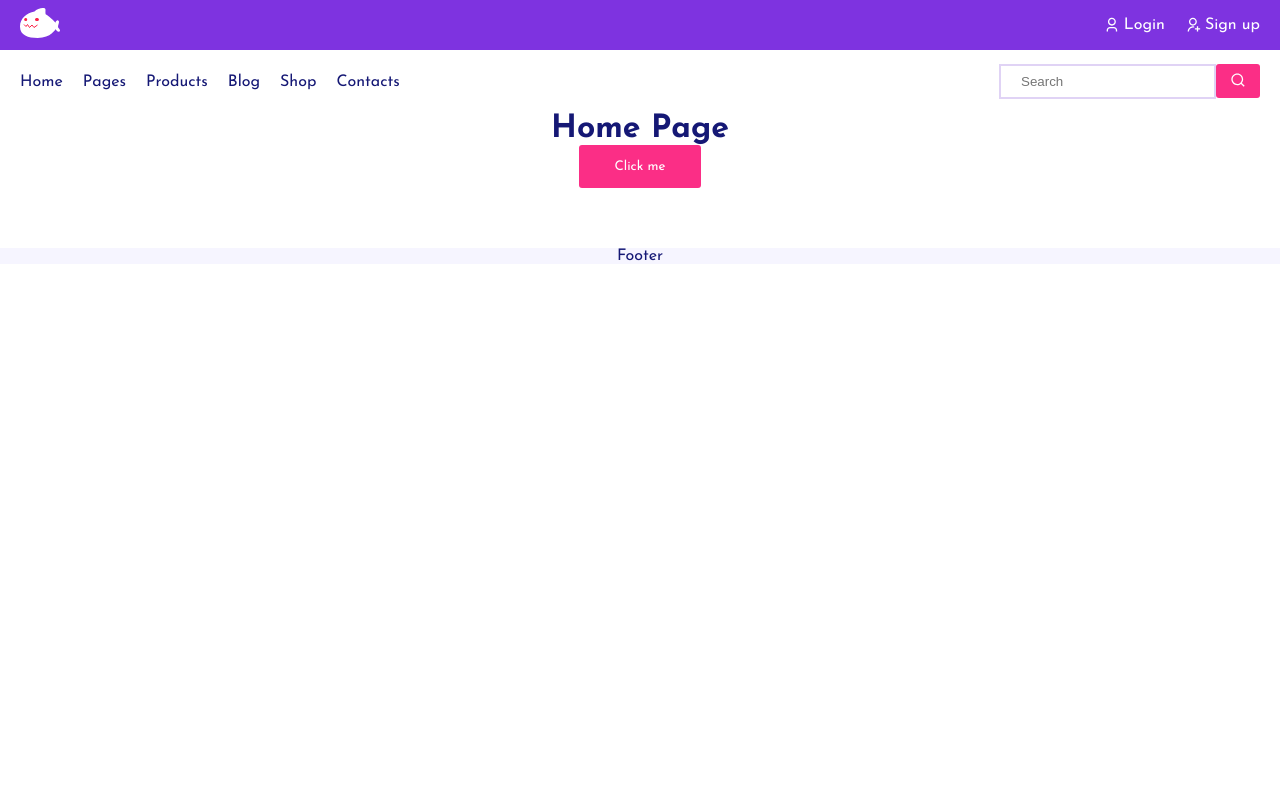
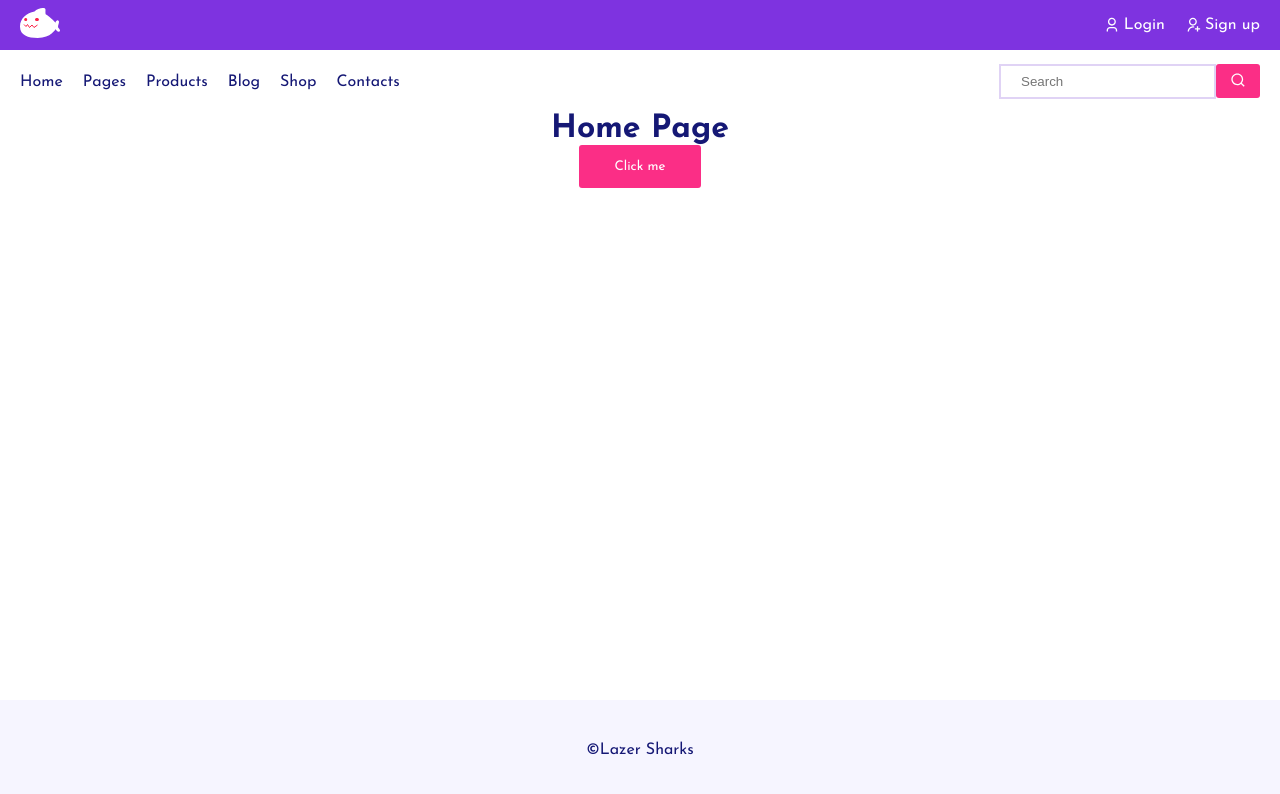
Before and after one commit to dianakhnizova/eCommerce, a React (Vite) app: page / in a window 1280 px wide. Shown: the top 794 px of the page. Built offline with nearby package versions, Linux system fonts and the light colour scheme; no server answers; what i18n-iso-countries would draw is missing.

Commit message:
feat: add footer to project

```diff
--- /dev/null
+++ b/src/components/footer/footer.module.css
@@ -0,0 +1,8 @@
+.footer {
+  flex-shrink: 0;
+  display: flex;
+  height: 100px;
+  align-items: center;
+  justify-content: center;
+  background-color: var(--clr-bg-2);
+}
--- a/src/components/footer/footer.tsx
+++ b/src/components/footer/footer.tsx
@@ -1,3 +1,9 @@
+import styles from './footer.module.css';
+
 export const Footer = () => {
-  return <p>Footer</p>;
+  return (
+    <footer className={styles.footer}>
+      <p>©Lazer Sharks</p>
+    </footer>
+  );
 };
--- a/src/components/header/bottom-header/bottom-header.module.css
+++ b/src/components/header/bottom-header/bottom-header.module.css
@@ -3,7 +3,6 @@
 	flex-direction: row;
 	justify-content: space-between;
 	width: 1440px;
-  padding: 0 10px;
 }
 
 .bottomHeader {
@@ -21,6 +20,7 @@
 		height: 34px;
 		padding: 8px 14px;
 	}
+
 }
 
 .input {
--- a/src/components/header/top-header/top-header.module.css
+++ b/src/components/header/top-header/top-header.module.css
@@ -3,7 +3,7 @@
   flex-direction: row;
   justify-content: space-between;
   width: 1440px;
-  padding: 0 10px;
+  padding: 0 20px;
 }
 
 .topHeader {
@@ -12,5 +12,4 @@
   width: 100%;
   height: 50px;
   background-color: var(--clr-accent-2);
-  padding: 0 10px;
 }
--- /dev/null
+++ b/src/components/section/section.module.css
@@ -0,0 +1,8 @@
+.section {
+  flex: 1 0 auto;
+  display: flex;
+  flex-direction: column;
+  align-items: center;
+  width: 100%;
+  margin: 0 auto;
+}
--- /dev/null
+++ b/src/components/section/section.tsx
@@ -0,0 +1,10 @@
+import { Outlet } from 'react-router';
+import styles from './section.module.css';
+
+export const Section = () => {
+  return (
+    <main className={styles.section}>
+      <Outlet />
+    </main>
+  );
+};
--- a/src/global.module.css
+++ b/src/global.module.css
@@ -51,7 +51,14 @@ html,
 body {
   font-family: var(--ff-base);
   color: var(--clr-secondary-800);
-  background-color: var(--clr-bg);
+  background-color: var(--clr-bg-1);
+  min-height: 100vh;
+}
+
+.root {
+  display: flex;
+  flex-direction: column;
+  min-height: 100vh;
 }
 
 .heading {
--- a/src/main.tsx
+++ b/src/main.tsx
@@ -1,11 +1,13 @@
 import { StrictMode } from 'react';
 import { createRoot } from 'react-dom/client';
-import './global.module.css';
+import styles from './global.module.css';
 import { RouterProvider } from 'react-router-dom';
 import { router } from './router/router';
 
 createRoot(document.getElementById('root')!).render(
   <StrictMode>
-    <RouterProvider router={router} />
+    <div className={styles.root}>
+      <RouterProvider router={router} />
+    </div>
   </StrictMode>
 );
--- a/src/pages/not-found-page/not-found.module.css
+++ b/src/pages/not-found-page/not-found.module.css
@@ -29,6 +29,7 @@
   position: relative;
   width: 100%;
   gap: 30px;
+  margin: 49px 0 0 0;
 }
 
 .imgNotFound {
--- a/src/router/root.module.css
+++ /dev/null
@@ -1,21 +0,0 @@
-.section {
-  display: flex;
-  justify-content: center;
-  flex-direction: column;
-  align-items: center;
-  width: 100%;
-  margin: 0 auto;
-  background-color: var(--clr-bg-2);
-  display: flex;
-  justify-content: center;
-  flex-direction: column;
-  align-items: center;
-  width: 100%;
-  margin: 0 auto;
-  background-color: var(--clr-bg-1);
-}
-
-.footer {
-  background-color: var(--clr-bg-2);
-  margin: 60px 0;
-}
--- a/src/router/root.tsx
+++ b/src/router/root.tsx
@@ -1,19 +1,13 @@
-import { Outlet } from 'react-router-dom';
 import { Header } from '../components/header/header';
 import { Footer } from '../components/footer/footer';
-import styles from './root.module.css';
-import classNames from 'classnames';
+import { Section } from '../components/section/section';
 
 export const Root = () => {
   return (
     <>
       <Header />
-      <main className={styles.section}>
-        <Outlet />
-      </main>
-      <footer className={classNames(styles.section, styles.footer)}>
-        <Footer />
-      </footer>
+      <Section />
+      <Footer />
     </>
   );
 };
```
Lines whose indentation alone changed are shown as unchanged.
